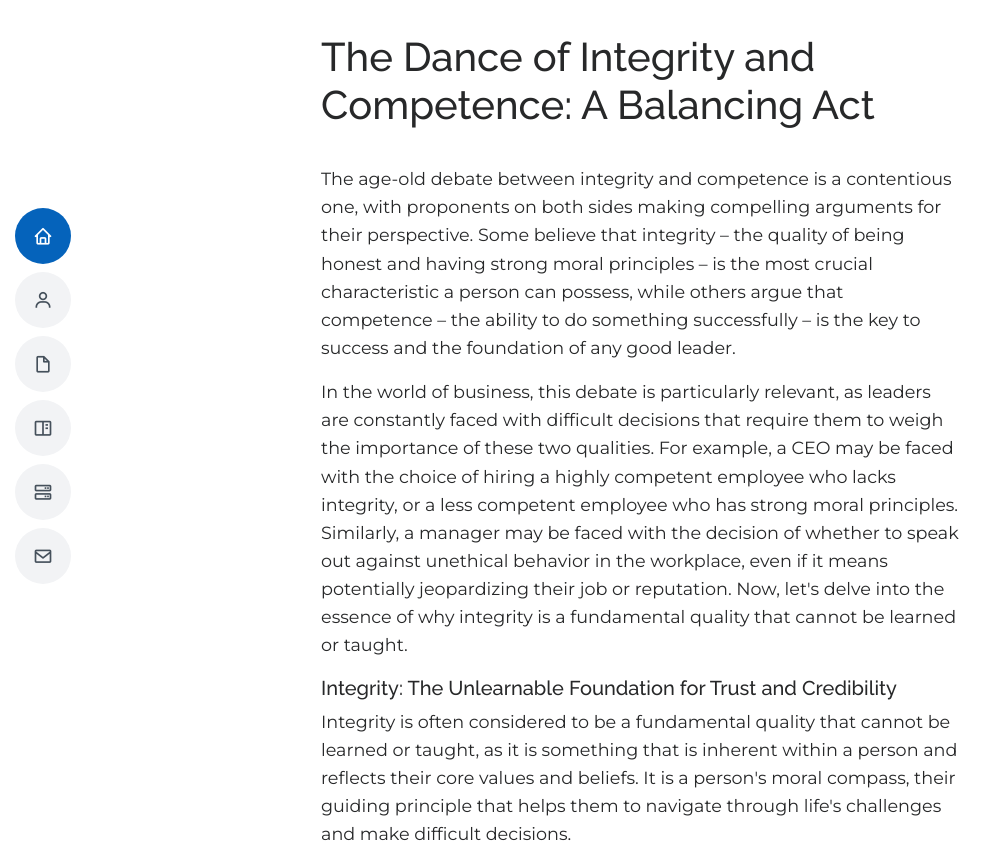
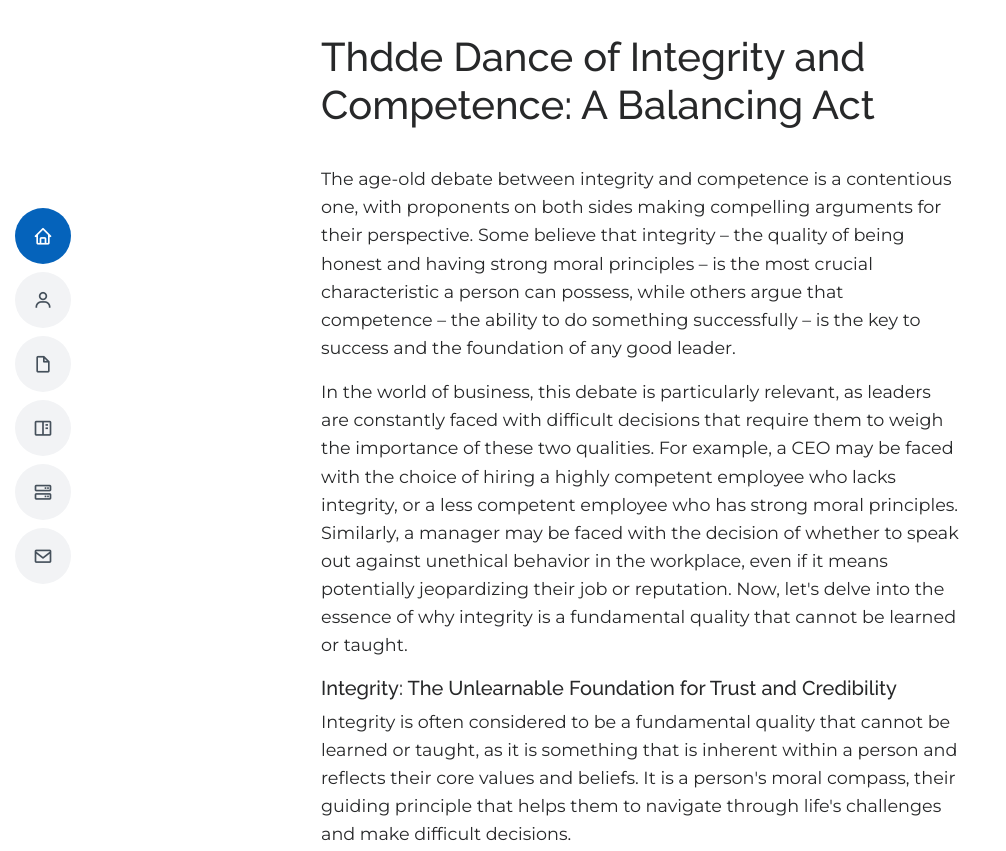
Before and after one commit to writerabhishek/writerabhishek.github.io, a plain HTML site: page integrity-and-competence.html in a window 1280 px wide. Shown: the top 851 px of the page, without its empty margins (0-1006 px from the left). Drawn offline with Linux system fonts and the light colour scheme.

Commit message:
Update integrity-and-competence.html

```diff
--- a/integrity-and-competence.html
+++ b/integrity-and-competence.html
@@ -64,7 +64,7 @@
 
 <!-- partial:index.partial.html -->
 <main>
-  <h1>The Dance of Integrity and Competence: A Balancing Act</h1>
+  <h1>Thdde Dance of Integrity and Competence: A Balancing Act</h1>
   <br>
 <p>The age-old debate between integrity and competence is a contentious one, with proponents on both sides making compelling arguments for their perspective. Some believe that integrity &ndash; the quality of being honest and having strong moral principles &ndash; is the most crucial characteristic a person can possess, while others argue that competence &ndash; the ability to do something successfully &ndash; is the key to success and the foundation of any good leader.</p>
 <p><span style="text-align: inherit;">In the world of business, this debate is particularly relevant, as leaders are constantly faced with difficult decisions that require them to weigh the importance of these two qualities. For example, a CEO may be faced with the choice of hiring a highly competent employee who lacks integrity, or a less competent employee who has strong moral principles. Similarly, a manager may be faced with the decision of whether to speak out against unethical behavior in the workplace, even if it means potentially jeopardizing their job or reputation. Now, let's delve into the essence of why integrity is a fundamental quality that cannot be learned or taught.
```
